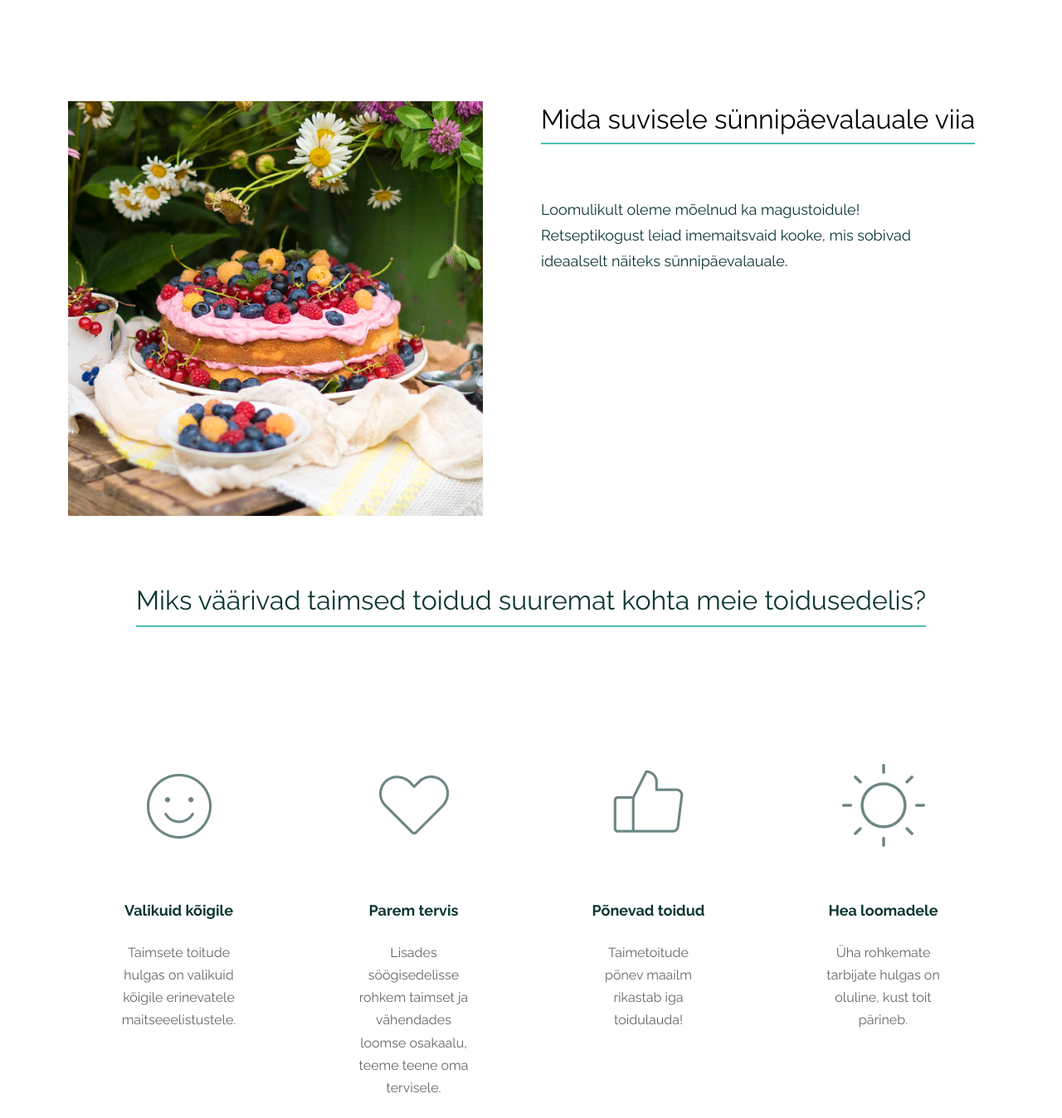
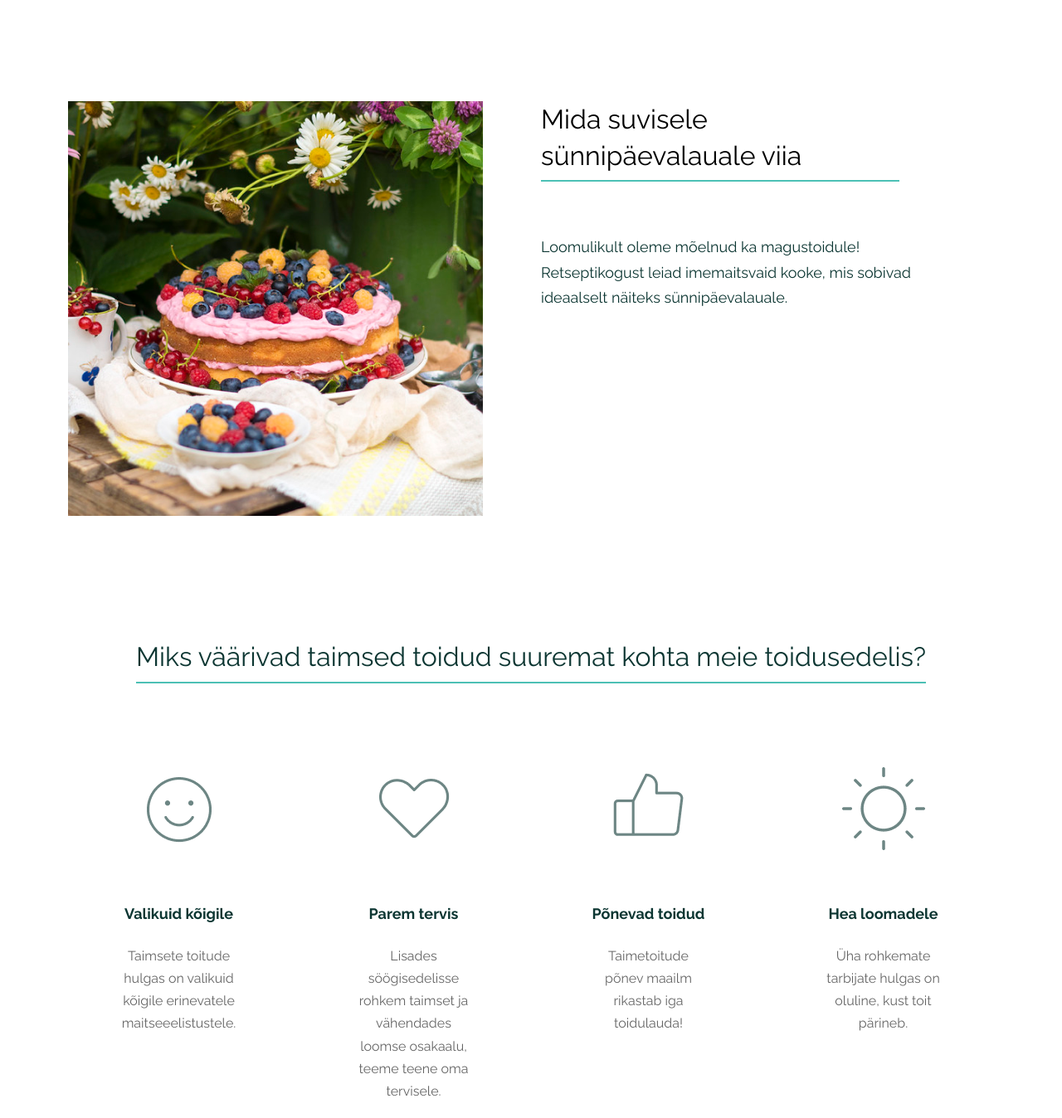
Before and after one commit to passhelena/NL-freebie, a website: page index.html in a window 1280 px wide. Shown: the part 2720-4068 px from the top of the page at 83% size. Drawn offline with nearby package versions, Linux system fonts and the light colour scheme.

Commit message:
helena seis 24.03

```diff
--- a/assets/styles.scss
+++ b/assets/styles.scss
@@ -292,13 +292,9 @@
     line-height: 1.4;
     position: relative;
     display: inline-block;
-    //border-bottom-width: 2px;
-    //border-bottom-style: solid;
-    //border-bottom-color: #4CC0B5;
     padding-bottom: 0.5rem;
-    //display: inline-block;
     color: #000;
-    //max-width: 27rem;
+    max-width: 27rem;
     line-height: 1.4;
 }
 
@@ -310,6 +306,7 @@
     border-bottom-width: 100%;
     bottom: 0;
     left: 0;
+    display: inline-block;
 }
 
 .content h5 {
@@ -346,7 +343,7 @@
 .four-reasons h3 {
     display: inline-block;
     line-height: 1.4;
-    padding-top: 5rem;
+    padding-top: 9.25rem;
     border-bottom-width: 2px;
     border-bottom-style: solid;
     border-bottom-color: #4CC0B5;
@@ -355,7 +352,7 @@
 
 .four-reasons-cards {
     $card-height: 100%;
-    padding-top: 8rem;
+    padding-top: 4rem;
     padding-bottom: 9.25rem;
     border: 0px;
 }
```
Also changed, not shown: assets/styles.css, 1 other file.
